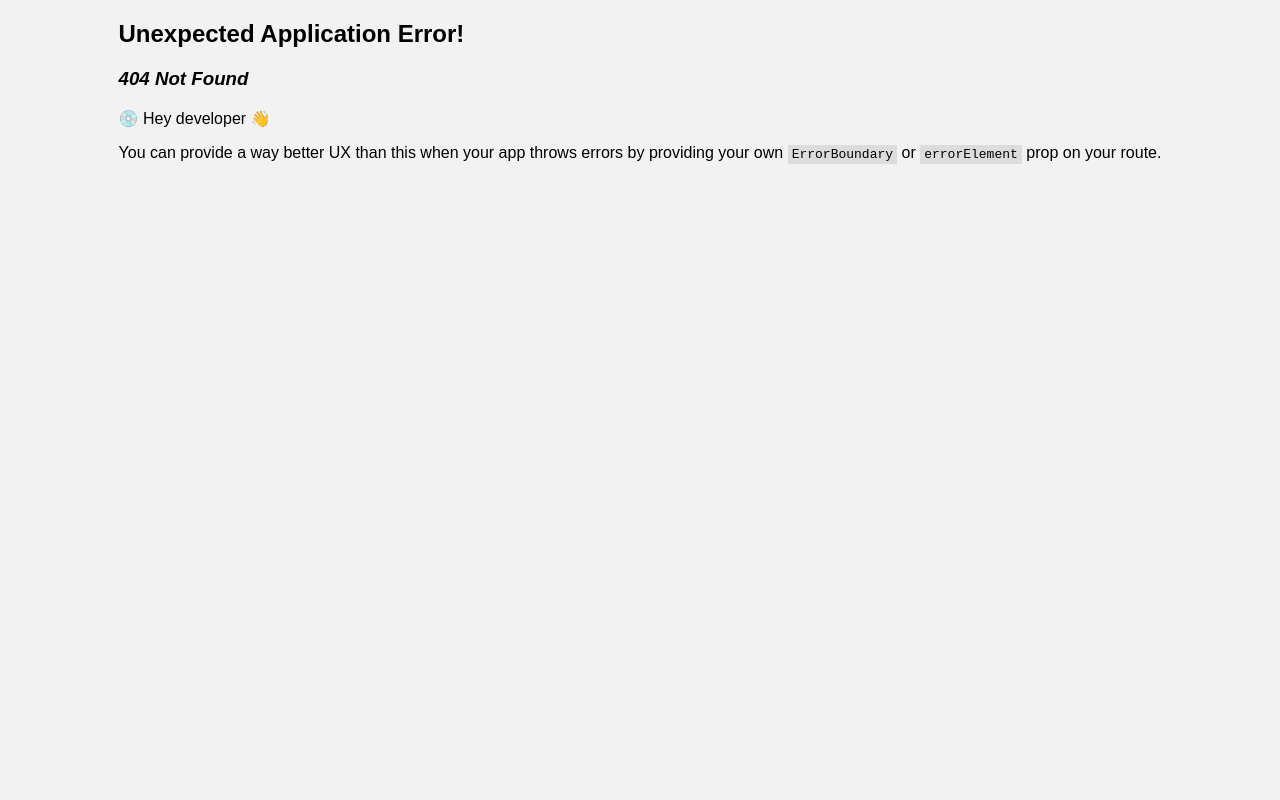
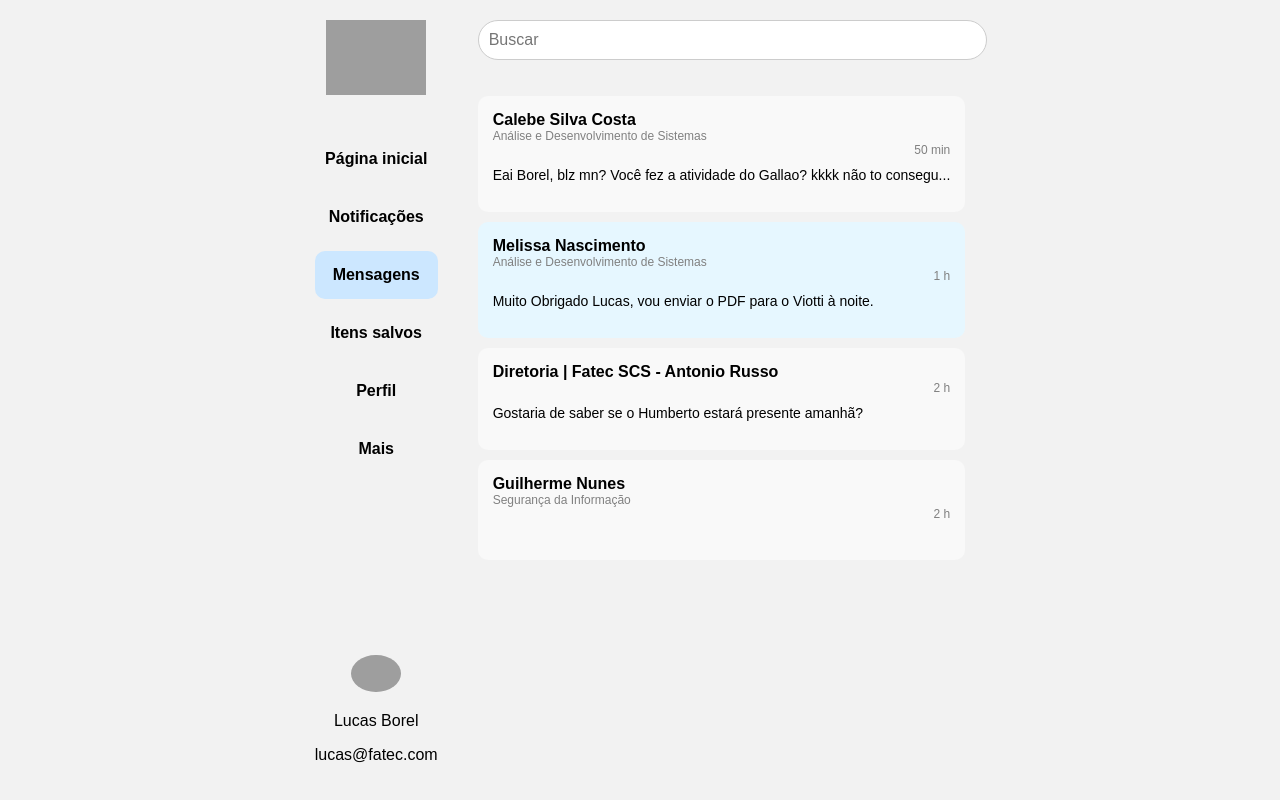
Before and after one commit to Caic-Mateus/community-app, a React (Vite) app in the folder Front-End/: page /mensagens in a window 1280 px wide. Before the commit this address had no page. Built offline with nearby package versions, Linux system fonts and the light colour scheme; grey boxes are pictures that could not be loaded.

Commit message:
Rotas arrumadas e Inicianco Front de notificacao e mensagens

```diff
--- a/Front-End/src/components/Feed/feed.jsx
+++ b/Front-End/src/components/Feed/feed.jsx
@@ -157,7 +157,7 @@ function FeedIndex({ authService }) {
             />
             <span>Página inicial</span>
           </a>
-          <a href="http://localhost:5173/notificacoes">
+          <a href="http://localhost:5173/notificacao">
             <img
               src="../../public/img/Notify.png"
               alt="HomePage Logo"
@@ -165,7 +165,7 @@ function FeedIndex({ authService }) {
             />
             <span>Notificações</span>
           </a>
-          <a href="http://localhost:5173/feed">
+          <a href="http://localhost:5173/mensagens">
             <img
               src="../../public/img/Message.png"
               alt="HomePage Logo"
--- /dev/null
+++ b/Front-End/src/components/Mensagem/mensagem.css
@@ -0,0 +1,97 @@
+.container-mensagem {
+    display: flex;
+    height: 100vh;
+    font-family: Arial, sans-serif;
+}
+
+.sidebar-mensagem {
+    width: 20%;
+    background-color: #f2f2f2;
+    padding: 20px;
+    display: flex;
+    flex-direction: column;
+    align-items: center;
+}
+
+.logo-mensagem img {
+    width: 100px;
+    margin-bottom: 20px;
+}
+
+.menu-mensagem {
+    list-style: none;
+    padding: 0;
+    width: 100%;
+}
+
+.menu-mensagem li {
+    padding: 15px 0;
+    text-align: center;
+    cursor: pointer;
+    font-weight: bold;
+}
+
+.menu-mensagem li.active-mensagem {
+    background-color: #cce7ff;
+    border-radius: 10px;
+}
+
+.user-info-mensagem {
+    margin-top: auto;
+    text-align: center;
+}
+
+.user-info-mensagem img {
+    width: 50px;
+    border-radius: 50%;
+}
+
+.content-mensagem {
+    width: 80%;
+    padding: 20px;
+}
+
+.search-mensagem input {
+    width: 100%;
+    padding: 10px;
+    font-size: 16px;
+    border-radius: 20px;
+    border: 1px solid #ccc;
+    margin-bottom: 20px;
+}
+
+.lista-mensagem {
+    list-style: none;
+    padding: 0;
+}
+
+.item-mensagem {
+    background-color: #f9f9f9;
+    padding: 15px;
+    border-radius: 10px;
+    margin-bottom: 10px;
+    display: flex;
+    flex-direction: column;
+}
+
+.item-mensagem.active-mensagem {
+    background-color: #e6f7ff;
+}
+
+.nome-mensagem {
+    font-weight: bold;
+}
+
+.curso-mensagem, .tempo-mensagem {
+    color: gray;
+    font-size: 12px;
+}
+
+.tempo-mensagem {
+    margin-left: auto;
+}
+
+.texto-mensagem {
+    margin-top: 10px;
+    font-size: 14px;
+}
--- /dev/null
+++ b/Front-End/src/components/Mensagem/mensagem.jsx
@@ -0,0 +1,73 @@
+import React from "react";
+import "./mensagem.css";
+
+const MensagemForm = () => {
+  return (
+    <div className="container-mensagem">
+      <aside className="sidebar-mensagem">
+        <div className="logo-mensagem">
+          <img src="logo_url" alt="Commu Unity Logo" />
+        </div>
+        <ul className="menu-mensagem">
+          <li>Página inicial</li>
+          <li>Notificações</li>
+          <li className="active-mensagem">Mensagens</li>
+          <li>Itens salvos</li>
+          <li>Perfil</li>
+          <li>Mais</li>
+        </ul>
+        <div className="user-info-mensagem">
+          <img src="user_image_url" alt="Lucas Borel" />
+          <p>Lucas Borel</p>
+          <p>lucas@fatec.com</p>
+        </div>
+      </aside>
+
+      <main className="content-mensagem">
+        <div className="search-mensagem">
+          <input type="text" placeholder="Buscar" />
+        </div>
+        <ul className="lista-mensagem">
+          <li className="item-mensagem">
+            <span className="nome-mensagem">Calebe Silva Costa</span>
+            <span className="curso-mensagem">
+              Análise e Desenvolvimento de Sistemas
+            </span>
+            <span className="tempo-mensagem">50 min</span>
+            <p className="texto-mensagem">
+              Eai Borel, blz mn? Você fez a atividade do Gallao? kkkk não to
+              consegu...
+            </p>
+          </li>
+          <li className="item-mensagem active-mensagem">
+            <span className="nome-mensagem">Melissa Nascimento</span>
+            <span className="curso-mensagem">
+              Análise e Desenvolvimento de Sistemas
+            </span>
+            <span className="tempo-mensagem">1 h</span>
+            <p className="texto-mensagem">
+              Muito Obrigado Lucas, vou enviar o PDF para o Viotti à noite.
+            </p>
+          </li>
+          <li className="item-mensagem">
+            <span className="nome-mensagem">
+              Diretoria | Fatec SCS - Antonio Russo
+            </span>
+            <span className="tempo-mensagem">2 h</span>
+            <p className="texto-mensagem">
+              Gostaria de saber se o Humberto estará presente amanhã?
+            </p>
+          </li>
+          <li className="item-mensagem">
+            <span className="nome-mensagem">Guilherme Nunes</span>
+            <span className="curso-mensagem">Segurança da Informação</span>
+            <span className="tempo-mensagem">2 h</span>
+            <p className="texto-mensagem"></p>
+          </li>
+        </ul>
+      </main>
+    </div>
+  );
+};
+
+export default MensagemForm;
--- a/Front-End/src/components/Notificacoes/notificacoes.jsx
+++ b/Front-End/src/components/Notificacao/notificacao.jsx
@@ -1,7 +1,7 @@
 import React from "react";
-import "./notificacoes.css";
+import "./notificacao.css";
 
-function NotificacoesForm() {
+function NotificacaoForm() {
   const logout = async () => {
     setIsLoggingOut(true);
     try {
@@ -30,7 +30,7 @@ function NotificacoesForm() {
             />
             <span>Página inicial</span>
           </a>
-          <a href="http://localhost:5173/notificacoes">
+          <a href="http://localhost:5173/notificacao">
             <img
               src="../../public/img/Notify.png"
               alt="Notificações"
@@ -38,7 +38,7 @@ function NotificacoesForm() {
             />
             <span>Notificações</span>
           </a>
-          <a href="http://localhost:5173/feed">
+          <a href="http://localhost:5173/mensagens">
             <img
               src="../../public/img/Message.png"
               alt="Mensagens"
@@ -62,7 +62,7 @@ function NotificacoesForm() {
             />
             <span>Perfil</span>
           </a>
-          <a href="http://localhost:5173/feed">
+          <a href="http://localhost:5173/perfil">
             <img
               src="../../public/img/More.png"
               alt="Mais"
@@ -80,19 +80,8 @@ function NotificacoesForm() {
           </button>
         </ul>
       </div>
-      <div className="main-notificacao">
-        <h1>Notificações</h1>
-        <div className="notificacoes-lista">
-          {notificacoes.map((notificacao) => (
-            <div className="notificacao-item" key={notificacao.id}>
-              <p>{notificacao.mensagem}</p>
-              <span>{new Date(notificacao.data).toLocaleString()}</span>
-            </div>
-          ))}
-        </div>
-      </div>
     </div>
   );
 }
 
-export default NotificacoesForm;
+export default NotificacaoForm;
--- a/Front-End/src/components/Perfil/perfil.jsx
+++ b/Front-End/src/components/Perfil/perfil.jsx
@@ -85,7 +85,7 @@ function Profile({ authService }) {
             />
             <span>Página inicial</span>
           </a>
-          <a href="http://localhost:5173/feed">
+          <a href="http://localhost:5173/notificacao">
             <img
               src="../../public/img/Notify.png"
               alt="Notificações"
@@ -93,7 +93,7 @@ function Profile({ authService }) {
             />
             <span>Notificações</span>
           </a>
-          <a href="http://localhost:5173/feed">
+          <a href="http://localhost:5173/mensagens">
             <img
               src="../../public/img/Message.png"
               alt="Mensagens"
--- /dev/null
+++ b/Front-End/src/pages/mensagem.jsx
@@ -0,0 +1,13 @@
+import React from "react";
+import "../components/Shared/app.css";
+import MensagemForm from "../components/Mensagem/mensagem";
+
+export function Mensagem() {
+  return (
+    <>
+      <div>
+        <MensagemForm />
+      </div>
+    </>
+  );
+}
--- /dev/null
+++ b/Front-End/src/pages/notificacao.jsx
@@ -0,0 +1,13 @@
+import React from "react";
+import NotificacaoForm from "../components/Notificacao/notificacao";
+import "../components/Shared/app.css";
+
+export function Notificacao() {
+  return (
+    <>
+      <div>
+        <NotificacaoForm />
+      </div>
+    </>
+  );
+}
--- a/Front-End/src/pages/notificacoes.jsx
+++ /dev/null
@@ -1,13 +0,0 @@
-import React from 'react'
-import NotificacoesForm from '../components/Notificacoes/notificacoes';
-
-
-export function Notificacoes() {
-  return (
-    <>
-      <div>
-        <NotificacoesForm/>
-      </div>
-    </>
-  )
-}
```
Also changed, not shown: Front-End/src/main.jsx (+8 -3 lines), Front-End/src/components/Notificacao/notificacao.css (renamed from Front-End/src/components/Notificacoes/notificacoes.css).
